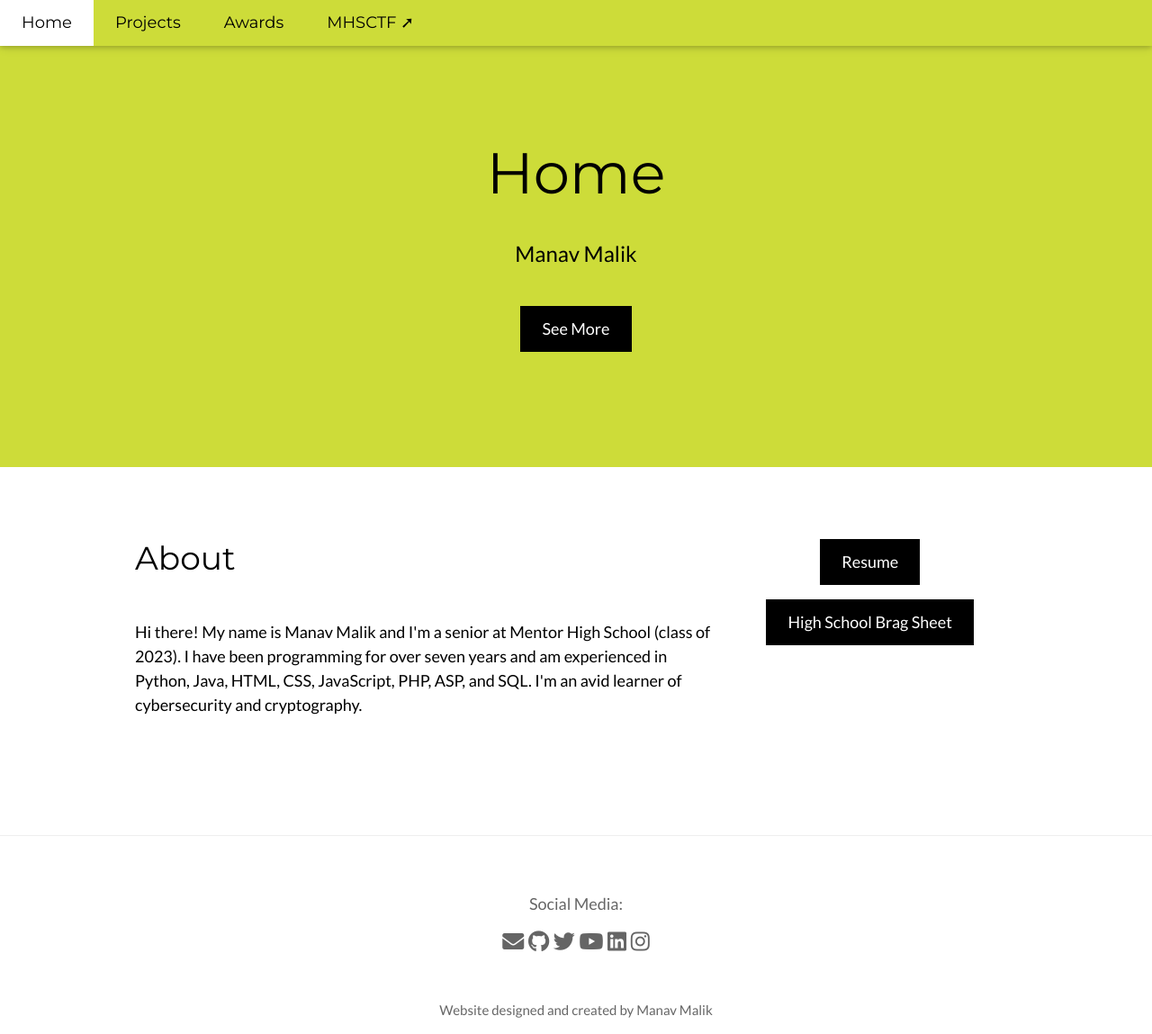
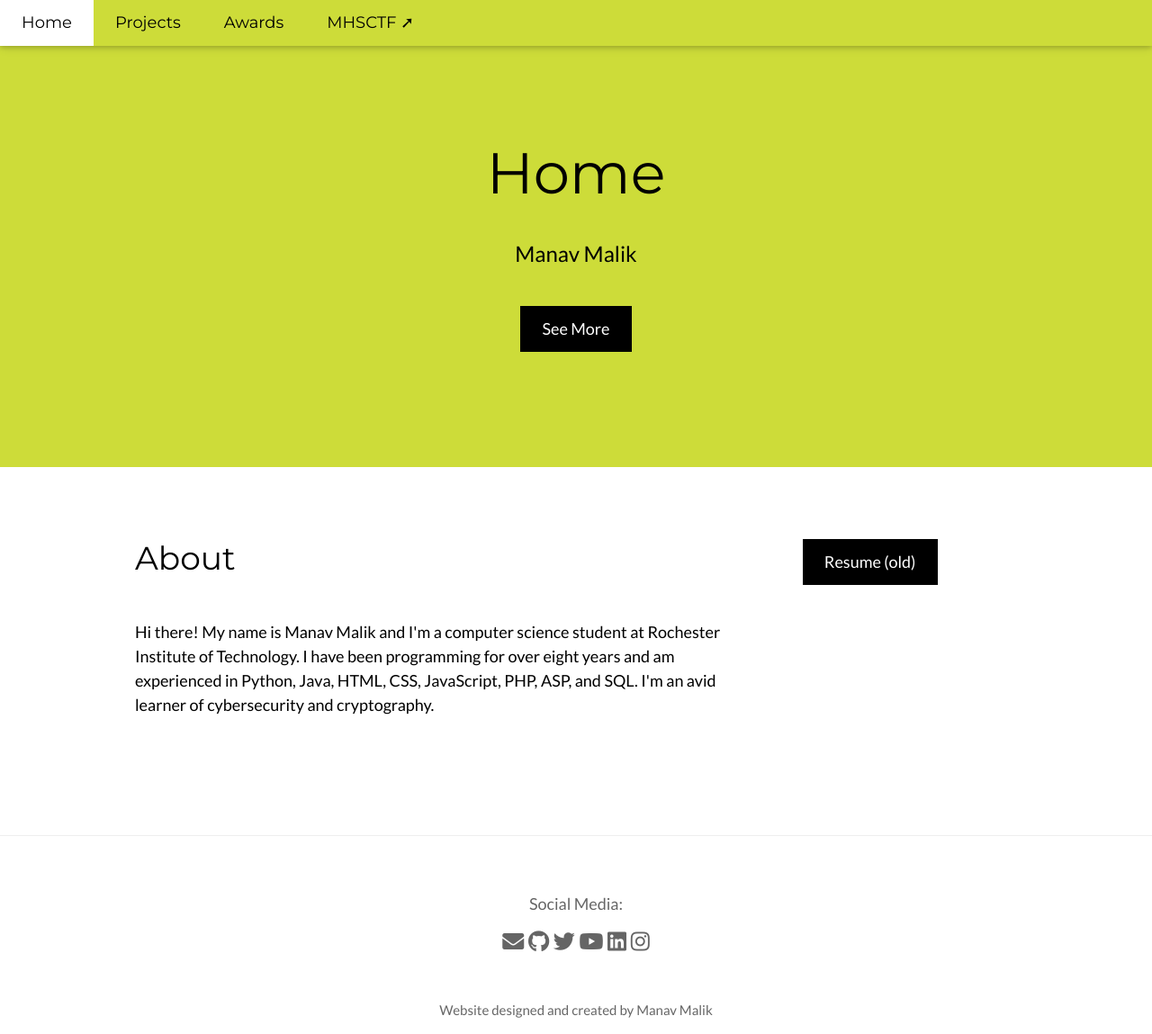
Before and after one commit to 0xmmalik/0xmmalik.github.io, a Jekyll site: the page index.html, which Jekyll copies as it is, in a window 1280 px wide and 1149 px high. Shown: the whole window at 90% size. Built offline with Jekyll 4.4.1, drawn with Linux system fonts in a browser that asks for light colours.

Commit message:
updated edu

```diff
--- a/index.html
+++ b/index.html
@@ -28,13 +28,13 @@
     <div class="w3-content">
         <div class="w3-twothird">
             <h1>About</h1>
-            <h5 class="w3-padding-32">Hi there! My name is Manav Malik and I'm a senior at Mentor High School (class of 2023). I have been programming for over seven years and am experienced in Python, Java, HTML, CSS, JavaScript, PHP, ASP, and SQL. I'm an avid learner of cybersecurity and cryptography.</h5>
+            <h5 class="w3-padding-32">Hi there! My name is Manav Malik and I'm a computer science student at Rochester Institute of Technology. I have been programming for over eight years and am experienced in Python, Java, HTML, CSS, JavaScript, PHP, ASP, and SQL. I'm an avid learner of cybersecurity and cryptography.</h5>
             <p class="w3-text-grey"></p>
         </div>
 
         <div class="w3-third w3-center">
-            <a class="w3-button w3-black w3-padding-large w3-large w3-margin-top" href="Manav_Malik_Resume.pdf" target="_blank">Resume</a>
-            <a class="w3-button w3-black w3-padding-large w3-large w3-margin-top" href="Manav_Malik_HS_Brag_Sheet.pdf" target="_blank">High School Brag Sheet</a>
+            <a class="w3-button w3-black w3-padding-large w3-large w3-margin-top" href="Manav_Malik_Resume.pdf" target="_blank">Resume (old)</a>
+<!--             <a class="w3-button w3-black w3-padding-large w3-large w3-margin-top" href="Manav_Malik_HS_Brag_Sheet.pdf" target="_blank">High School Brag Sheet</a> -->
         </div>
     </div>
 </div>
```
